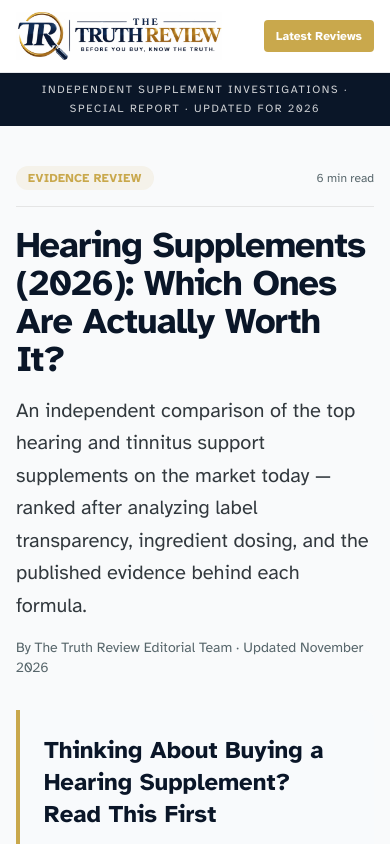
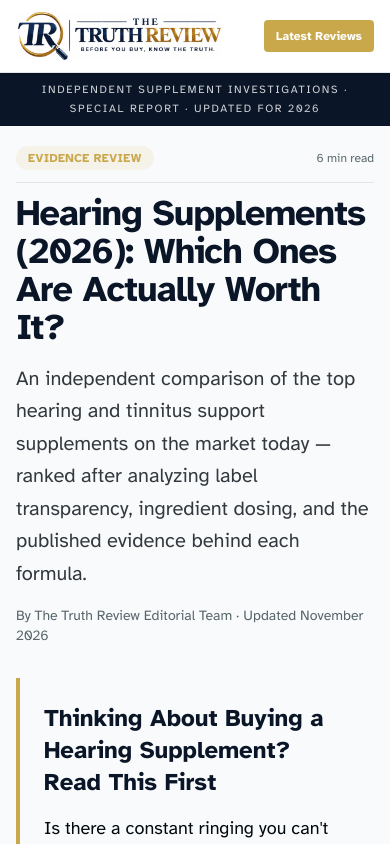
Before and after one commit to thetruthreview/thetruthreview, a Next.js app: page /tophearing in a window 390 px wide. Shown: the top 844 px of the page. Built offline with nearby package versions, Linux system fonts and the light colour scheme.

Commit message:
fix: tighter top spacing on mobile ranking pages

```diff
--- a/src/components/ranking-page.tsx
+++ b/src/components/ranking-page.tsx
@@ -220,8 +220,8 @@ export function RankingPage({ data }: { data: RankingData }) {
         {data.eyebrow}
       </div>
 
-      <article className="max-w-5xl mx-auto px-4 py-10">
-        <div className="flex items-center justify-between gap-4 mb-5 pb-4 border-b">
+      <article className="max-w-5xl mx-auto px-4 py-5 sm:py-10">
+        <div className="flex items-center justify-between gap-4 mb-3 sm:mb-5 pb-3 sm:pb-4 border-b">
           <span className="text-xs font-bold uppercase tracking-wide text-[var(--brand-gold)] bg-[var(--brand-gold)]/10 px-3 py-1 rounded-full">
             {data.badge}
           </span>
```
